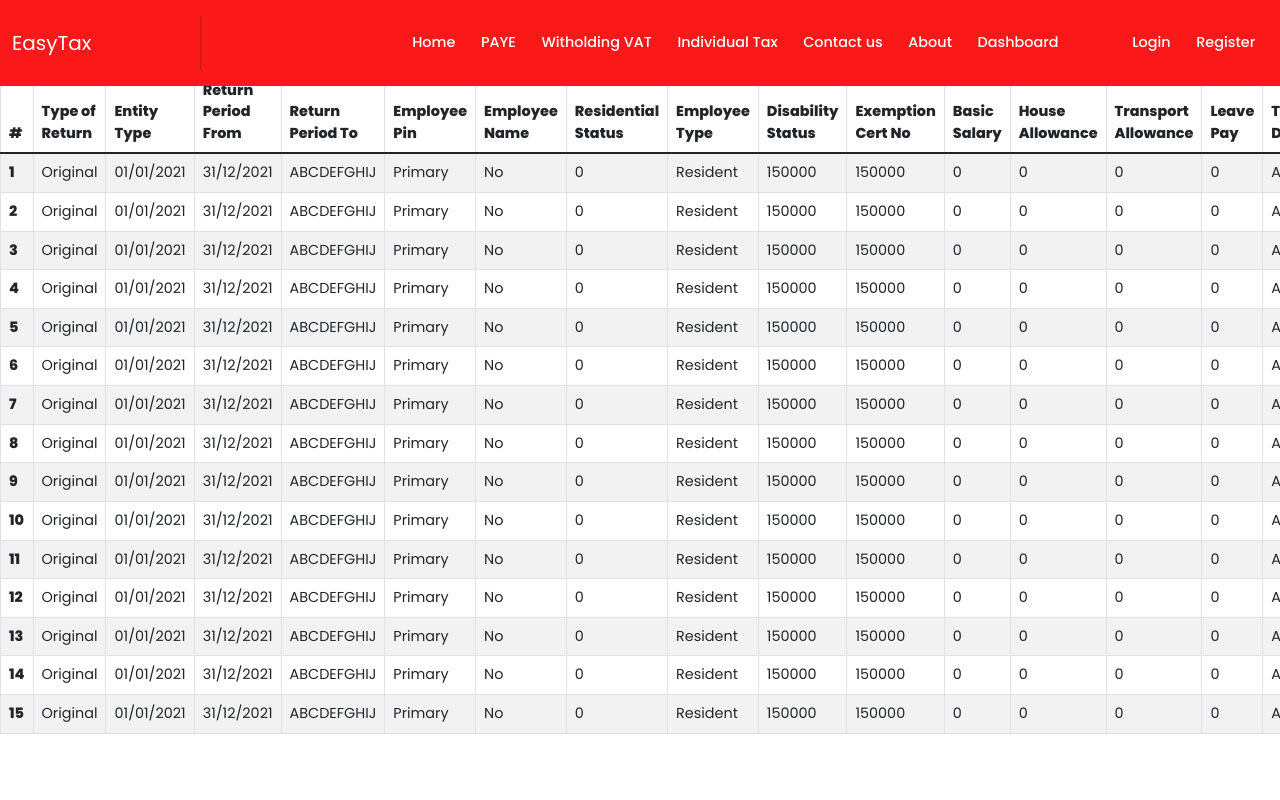
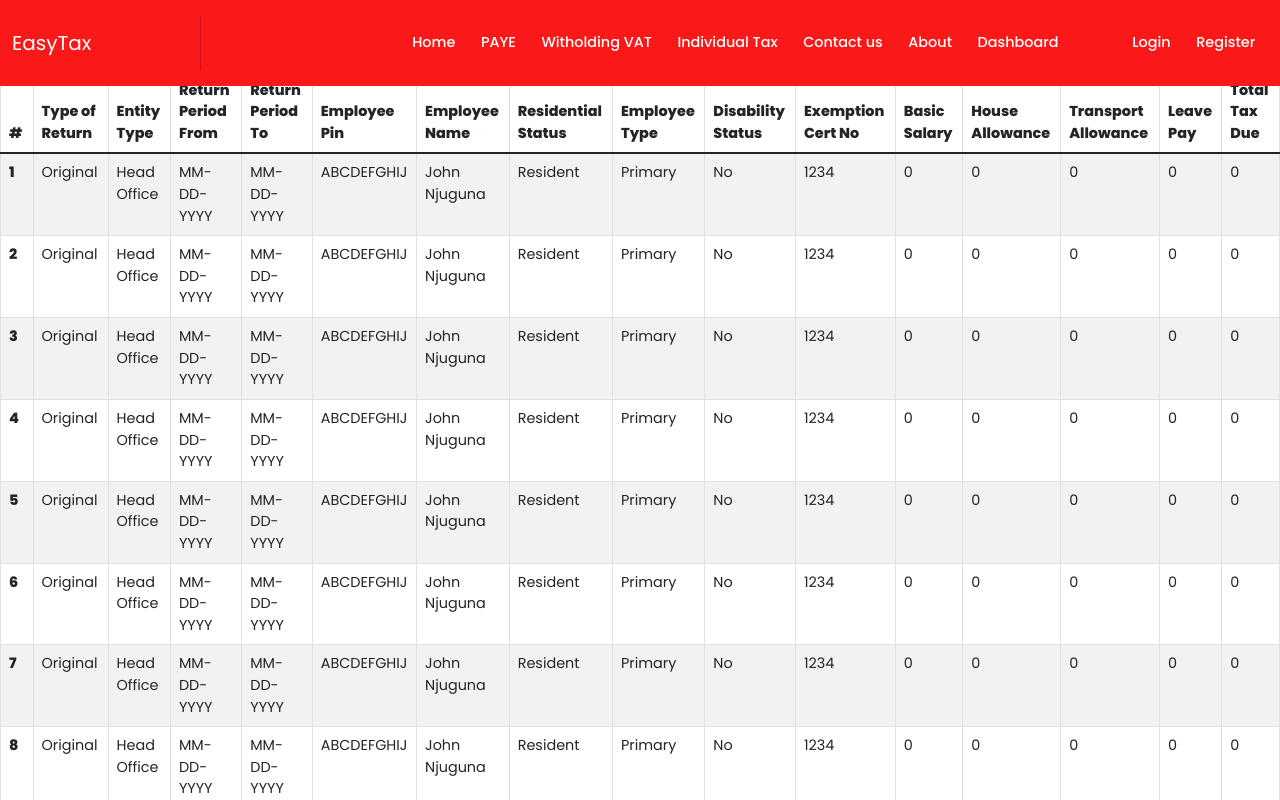
Before and after one commit to OptimusJc/EasyTax, a React (Create React App) app: page /paye-dash in a window 1280 px wide. Shown: the top 800 px of the page. Built offline with nearby package versions, Linux system fonts and the light colour scheme.

Commit message:
fix: Add correct data to the paye tables

```diff
--- a/src/pages/dashboard/Dashboard.jsx
+++ b/src/pages/dashboard/Dashboard.jsx
@@ -27,7 +27,9 @@ const Admin = () => {
                         }}
                     >
                         <option value="paye">
-                            <Link to="/paye-dash">PAYE</Link>
+                            <Link to="/paye-dash" selected>
+                                PAYE
+                            </Link>
                         </option>
                         <option value="witholding">
                             <Link to="/witholding-dash">Witholding VAT</Link>
--- a/src/pages/dashboard/payeDash/TableRow.jsx
+++ b/src/pages/dashboard/payeDash/TableRow.jsx
@@ -1,35 +1,20 @@
-// import styles from "./admin.module.css";
+import styles from "../admin.module.css";
 
 const TableRow = ({ scopeNumber }) => {
     return (
-        <tr
-        // className={styles.tr}
-        >
+        <tr className={styles.tr}>
             <th scope="row">{scopeNumber}</th>
             <td>Original</td>
-            <td>01/01/2021</td>
-            <td>31/12/2021</td>
+            <td>Head Office</td>
+            <td>MM-DD-YYYY</td>
+            <td>MM-DD-YYYY</td>
             <td>ABCDEFGHIJ</td>
+            <td>John Njuguna</td>
+            <td>Resident</td>
             <td>Primary</td>
             <td>No</td>
-            <td>0</td>
-            <td>Resident</td>
-            <td>150000</td>
-            <td>150000</td>
-            <td>0</td>
-            <td>0</td>
-            <td>0</td>
-            <td>0</td>
-            <td>ABCDEFGHIJ</td>
-            <td>ABCDEFGHIJ</td>
-            <td>0</td>
-            <td>0</td>
-            <td>0</td>
-            <td>0</td>
-            <td>ABCDEFGHIJ</td>
             <td>1234</td>
             <td>0</td>
-            <td>########</td>
             <td>0</td>
             <td>0</td>
             <td>0</td>
```
